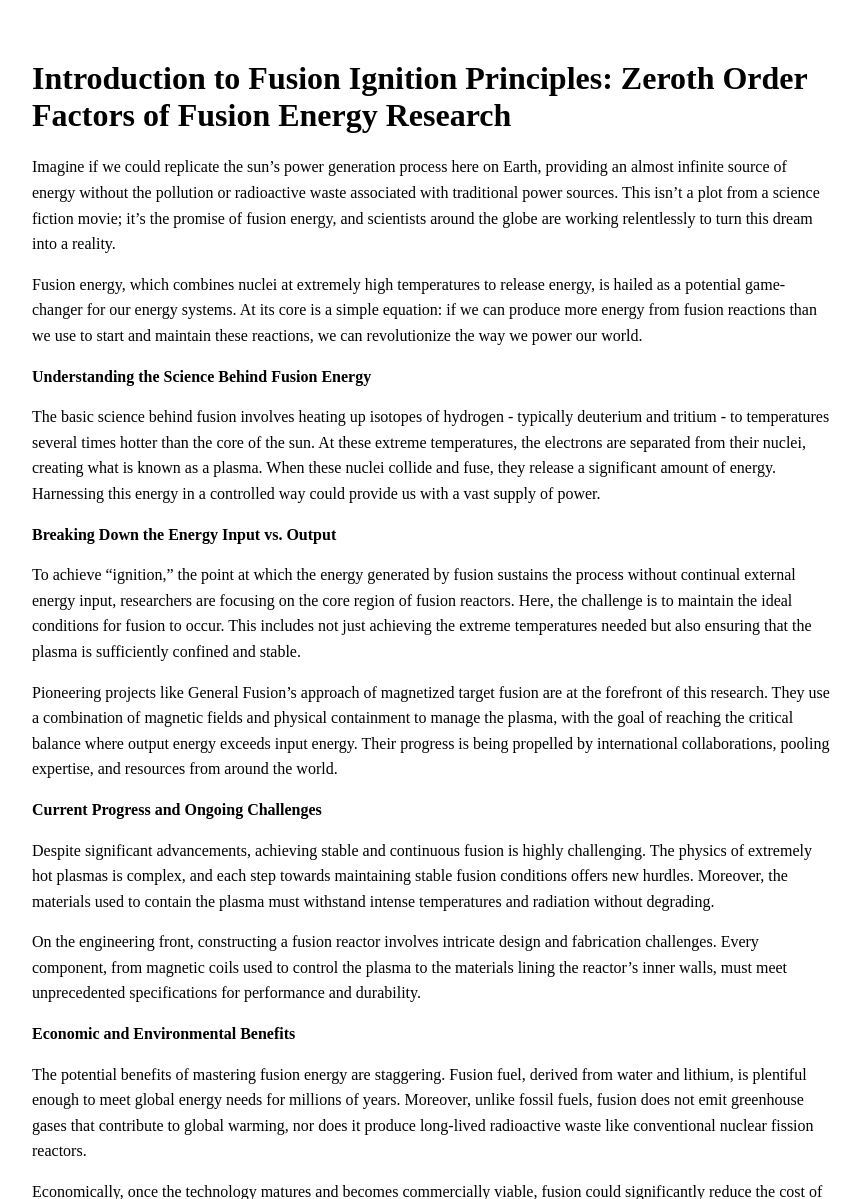
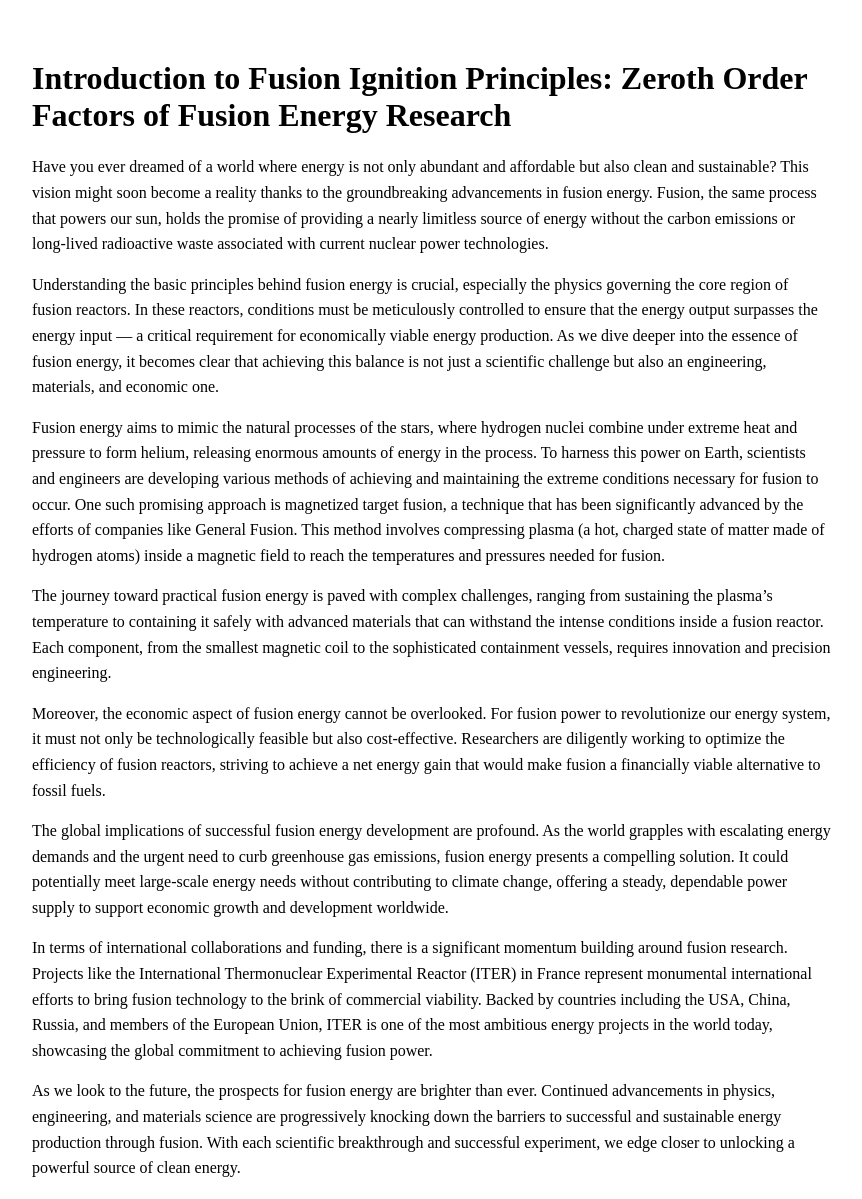
Before and after one commit to hyperpoint/hyperpoint.github.io, a Jekyll site: the page built from _posts/2024-10-01-1364424cde1a44945bbdd07886af8005-introduction-to-fusion-ignition-principles-zeroth-order-factors-of-fusion-energy-research.md, in a window 1280 px wide and 1400 px high. Shown: the part 201-1400 px from the top of the window, without its empty margins (208-1070 px from the left). Built offline with Jekyll 4.4.1, drawn with Linux system fonts in a browser that asks for light colours; some of the changed text lies outside the part shown.

Commit message:
Update blog post: Introduction to Fusion Ignition Principles: Zeroth Order Factors of Fusion Energy Research

```diff
--- a/_posts/2024-10-01-1364424cde1a44945bbdd07886af8005-introduction-to-fusion-ignition-principles-zeroth-order-factors-of-fusion-energy-research.md
+++ b/_posts/2024-10-01-1364424cde1a44945bbdd07886af8005-introduction-to-fusion-ignition-principles-zeroth-order-factors-of-fusion-energy-research.md
@@ -13,38 +13,22 @@ citation: "arXiv: Introduction to Fusion Ignition Principles: Zeroth Order Facto
   Fusion Energy Research"
 ---
 
-Imagine if we could replicate the sun's power generation process here on Earth, providing an almost infinite source of energy without the pollution or radioactive waste associated with traditional power sources. This isn't a plot from a science fiction movie; it's the promise of fusion energy, and scientists around the globe are working relentlessly to turn this dream into a reality.
+Have you ever dreamed of a world where energy is not only abundant and affordable but also clean and sustainable? This vision might soon become a reality thanks to the groundbreaking advancements in fusion energy. Fusion, the same process that powers our sun, holds the promise of providing a nearly limitless source of energy without the carbon emissions or long-lived radioactive waste associated with current nuclear power technologies.
 
-Fusion energy, which combines nuclei at extremely high temperatures to release energy, is hailed as a potential game-changer for our energy systems. At its core is a simple equation: if we can produce more energy from fusion reactions than we use to start and maintain these reactions, we can revolutionize the way we power our world.
+Understanding the basic principles behind fusion energy is crucial, especially the physics governing the core region of fusion reactors. In these reactors, conditions must be meticulously controlled to ensure that the energy output surpasses the energy input — a critical requirement for economically viable energy production. As we dive deeper into the essence of fusion energy, it becomes clear that achieving this balance is not just a scientific challenge but also an engineering, materials, and economic one.
 
-**Understanding the Science Behind Fusion Energy**
+Fusion energy aims to mimic the natural processes of the stars, where hydrogen nuclei combine under extreme heat and pressure to form helium, releasing enormous amounts of energy in the process. To harness this power on Earth, scientists and engineers are developing various methods of achieving and maintaining the extreme conditions necessary for fusion to occur. One such promising approach is magnetized target fusion, a technique that has been significantly advanced by the efforts of companies like General Fusion. This method involves compressing plasma (a hot, charged state of matter made of hydrogen atoms) inside a magnetic field to reach the temperatures and pressures needed for fusion.
 
-The basic science behind fusion involves heating up isotopes of hydrogen - typically deuterium and tritium - to temperatures several times hotter than the core of the sun. At these extreme temperatures, the electrons are separated from their nuclei, creating what is known as a plasma. When these nuclei collide and fuse, they release a significant amount of energy. Harnessing this energy in a controlled way could provide us with a vast supply of power.
+The journey toward practical fusion energy is paved with complex challenges, ranging from sustaining the plasma's temperature to containing it safely with advanced materials that can withstand the intense conditions inside a fusion reactor. Each component, from the smallest magnetic coil to the sophisticated containment vessels, requires innovation and precision engineering.
 
-**Breaking Down the Energy Input vs. Output**
+Moreover, the economic aspect of fusion energy cannot be overlooked. For fusion power to revolutionize our energy system, it must not only be technologically feasible but also cost-effective. Researchers are diligently working to optimize the efficiency of fusion reactors, striving to achieve a net energy gain that would make fusion a financially viable alternative to fossil fuels.
 
-To achieve "ignition," the point at which the energy generated by fusion sustains the process without continual external energy input, researchers are focusing on the core region of fusion reactors. Here, the challenge is to maintain the ideal conditions for fusion to occur. This includes not just achieving the extreme temperatures needed but also ensuring that the plasma is sufficiently confined and stable.
+The global implications of successful fusion energy development are profound. As the world grapples with escalating energy demands and the urgent need to curb greenhouse gas emissions, fusion energy presents a compelling solution. It could potentially meet large-scale energy needs without contributing to climate change, offering a steady, dependable power supply to support economic growth and development worldwide.
 
-Pioneering projects like General Fusion’s approach of magnetized target fusion are at the forefront of this research. They use a combination of magnetic fields and physical containment to manage the plasma, with the goal of reaching the critical balance where output energy exceeds input energy. Their progress is being propelled by international collaborations, pooling expertise, and resources from around the world.
+In terms of international collaborations and funding, there is a significant momentum building around fusion research. Projects like the International Thermonuclear Experimental Reactor (ITER) in France represent monumental international efforts to bring fusion technology to the brink of commercial viability. Backed by countries including the USA, China, Russia, and members of the European Union, ITER is one of the most ambitious energy projects in the world today, showcasing the global commitment to achieving fusion power.
 
-**Current Progress and Ongoing Challenges**
+As we look to the future, the prospects for fusion energy are brighter than ever. Continued advancements in physics, engineering, and materials science are progressively knocking down the barriers to successful and sustainable energy production through fusion. With each scientific breakthrough and successful experiment, we edge closer to unlocking a powerful source of clean energy.
 
-Despite significant advancements, achieving stable and continuous fusion is highly challenging. The physics of extremely hot plasmas is complex, and each step towards maintaining stable fusion conditions offers new hurdles. Moreover, the materials used to contain the plasma must withstand intense temperatures and radiation without degrading.
+For those interested in a deeper understanding of the underlying mechanisms at play in achieving fusion ignition, resources like the article on the arXiv provide valuable insights into the fundamental factors of fusion energy research that are essential for grasping the zeroth order factors crucial to this endeavor.
 
-On the engineering front, constructing a fusion reactor involves intricate design and fabrication challenges. Every component, from magnetic coils used to control the plasma to the materials lining the reactor’s inner walls, must meet unprecedented specifications for performance and durability.
-
-**Economic and Environmental Benefits**
-
-The potential benefits of mastering fusion energy are staggering. Fusion fuel, derived from water and lithium, is plentiful enough to meet global energy needs for millions of years. Moreover, unlike fossil fuels, fusion does not emit greenhouse gases that contribute to global warming, nor does it produce long-lived radioactive waste like conventional nuclear fission reactors.
-
-Economically, once the technology matures and becomes commercially viable, fusion could significantly reduce the cost of electricity generation and lessen global dependence on oil and gas reserves. This shift could improve energy security and stability for countries currently reliant on energy imports.
-
-**Looking Forward: A Fusion-Powered Future**
-
-Researchers and scientists remain optimistic about fusion energy's potential. Every experiment conducted, every data point collected, and every failure analyzed brings us closer to a solution that could quite literally power our future. Companies like General Fusion, along with various international governmental and academic institutions, are securing substantial funding and dedicating vast resources to this mission.
-
-Furthermore, public and private interest in cleaner energy sources continues to grow, driven by increasing awareness of climate change and technological advancement in renewable energy technologies. This societal shift is aligning perfectly with the advances in fusion research, creating a conducive ecosystem for breakthrough innovations.
-
-Fusion energy promises a cleaner, safer, and more abundant future. While the road to that future is complex and filled with technical challenges, the rewards could redefine how we address global energy needs and environmental goals. Patience and persistence in fusion research could very well lead us into a new era of energy abundance, securing a sustainable future for generations to come.
-
-For those interested in the detailed physics and deeper technical discussions, resources like the recent review in arXiv provide invaluable insights into where we stand today and what the future might hold as we strive for the holy grail of energy production: fusion ignition and net energy gain. Here's to hoping that in the not-too-distant future, we’ll look back on this moment as the dawn of a new energy era.
+Indeed, the future of energy could be one of abundant fusion power, illuminating our cities, powering our industries, and driving our vehicles with minimal environmental impact. As research continues and collaborations expand, the dream of a powered-by-fusion planet is increasingly within our reach, promising a brighter, cleaner future for all.
```
Also changed, not shown: other parts of _posts/2024-10-01-1364424cde1a44945bbdd07886af8005-introduction-to-fusion-ignition-principles-zeroth-order-factors-of-fusion-energy-research.md (+1 -1 lines).
